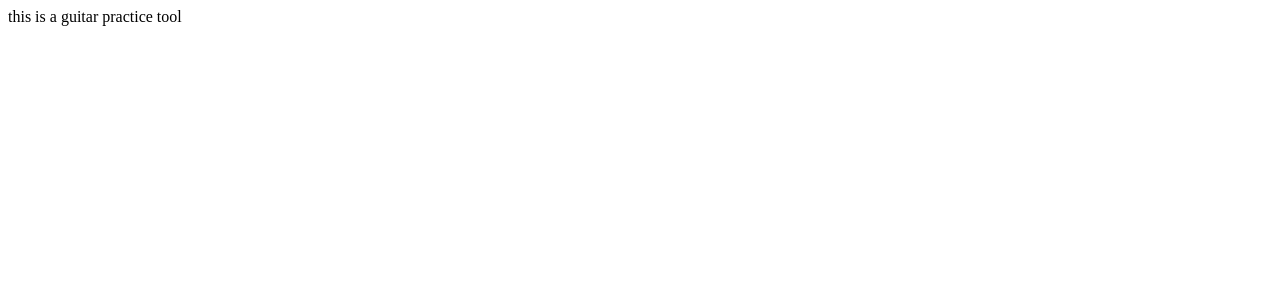
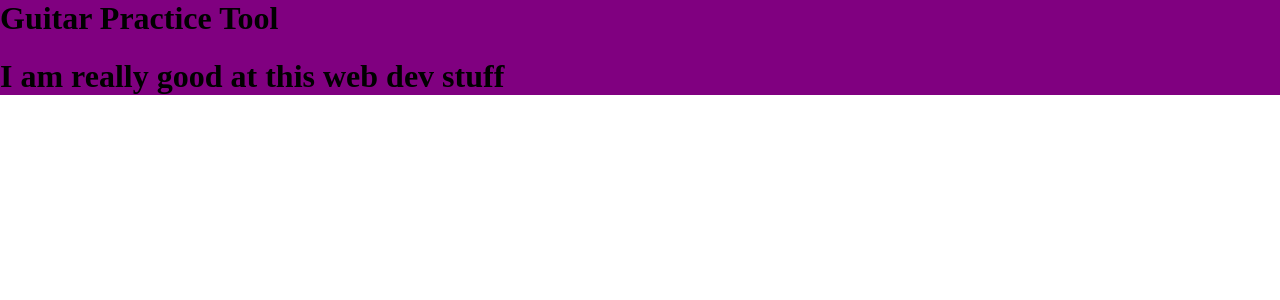
Before and after one commit to maxtrap/guitar-practice-tool, a React (Vite) app: page / in a window 1280 px wide. Shown: the top 300 px of the page. Built offline with nearby package versions, Linux system fonts and the light colour scheme.

Commit message:
Add basic header

```diff
--- a/src/App.jsx
+++ b/src/App.jsx
@@ -1,6 +1,8 @@
+import Header from "./components/Header.jsx";
+
 const App = () => {
     return (<div>
-        this is a guitar practice tool
+        <Header />
     </div>)
 }
 
--- /dev/null
+++ b/src/components/Header.jsx
@@ -0,0 +1,17 @@
+const Header = () => {
+    const headerStyle = {
+        width: '100%',
+        backgroundColor: 'purple',
+    }
+
+    const textStyle = {
+        marginTop: 0
+    }
+
+    return <header style={headerStyle}>
+        <h1 style={textStyle}>Guitar Practice Tool</h1>
+        <h1>I am really good at this web dev stuff</h1>
+    </header>
+}
+
+export default Header
--- /dev/null
+++ b/src/index.css
@@ -0,0 +1,4 @@
+body, html {
+    margin: 0;
+    padding: 0;
+}
--- a/src/main.jsx
+++ b/src/main.jsx
@@ -1,4 +1,5 @@
 import ReactDOM from 'react-dom/client'
+import './index.css'
 
 import App from './App'
 
```
